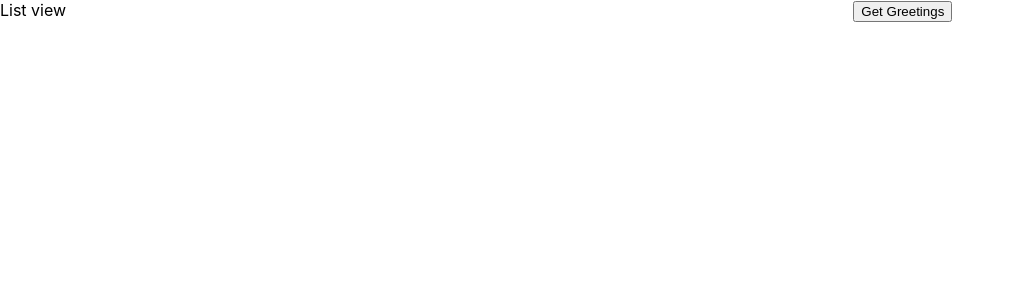
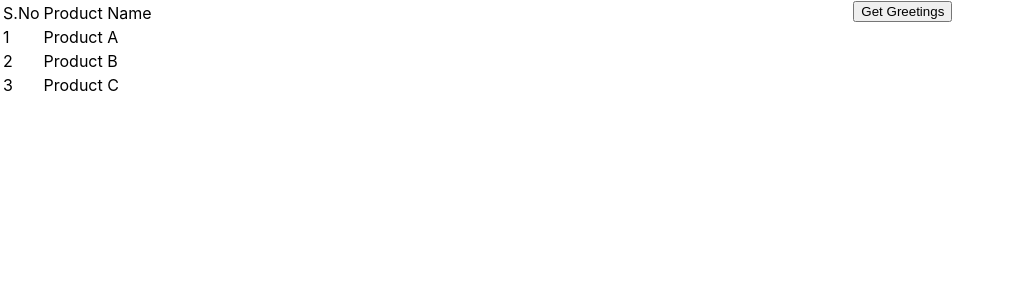
Before and after one commit to santhosh-natarajan/product, a React (Create React App) app: page / in a window 1280 px wide. Shown: the top 300 px of the page, without its empty margins (0-1014 px from the left). Built offline with nearby package versions, Linux system fonts and the light colour scheme.

Commit message:
Product List view added

```diff
--- a/src/App.js
+++ b/src/App.js
@@ -6,6 +6,7 @@ import Message from "./Components/Messgae";
 import Counter from "./Components/Counter";
 import EventBinding from "./Components/EventBinding";
 import Parent from "./Components/Parent";
+import ProductListView from "./Components/ProductList";
 
 function App() {
   return (
@@ -14,7 +15,9 @@ function App() {
     //     <Footer/>
     // </div>
     <Grid container>
-      <Grid xs={8}>List view</Grid>
+      <Grid xs={8}>
+        <ProductListView />
+      </Grid>
       <Grid xs={4}>
         {/* <Message/> */}
         {/* <Counter/> */}
--- /dev/null
+++ b/src/Components/Product.js
@@ -0,0 +1,7 @@
+import React from 'react';
+
+function Product({ product }) {
+    const productNameRow = <tr><td>{product.id}</td><td>{product.name}</td></tr>
+    return productNameRow;
+}
+export default Product;
--- /dev/null
+++ b/src/Components/ProductList.js
@@ -0,0 +1,25 @@
+import React from 'react';
+import Product from './Product';
+
+/** Function for fetching data from API */
+
+function ProductListView() {
+    const products = [
+        { id: 1, name: 'Product A' },
+        { id: 2, name: 'Product B' },
+        { id: 3, name: 'Product C' }
+    ];
+    const productList = products.map(product => <Product key={product.id} product={product} />)
+    return (
+        <table>
+            <tbody>
+                <tr><td>S.No</td><td>Product Name</td></tr>
+                {productList}
+            </tbody>
+        </table>
+    )
+}
+
+
+
+export default ProductListView;
```
